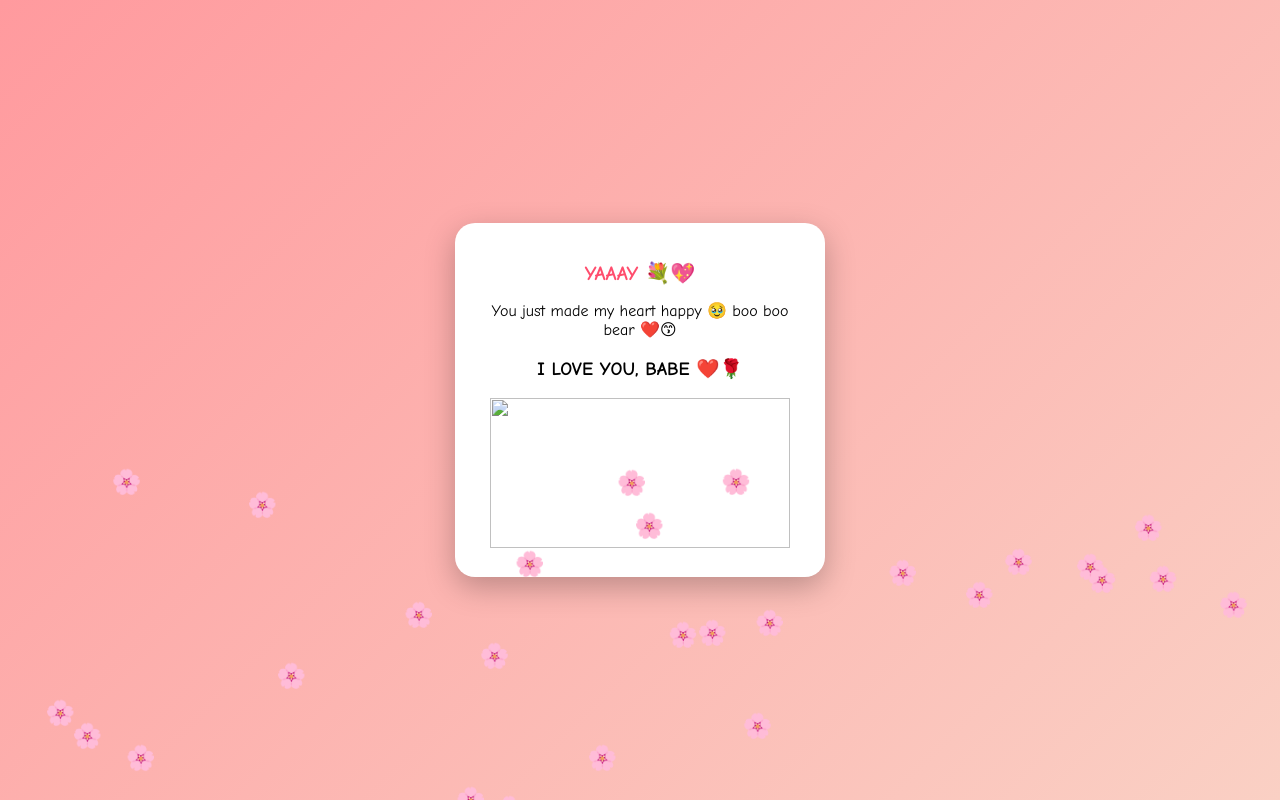
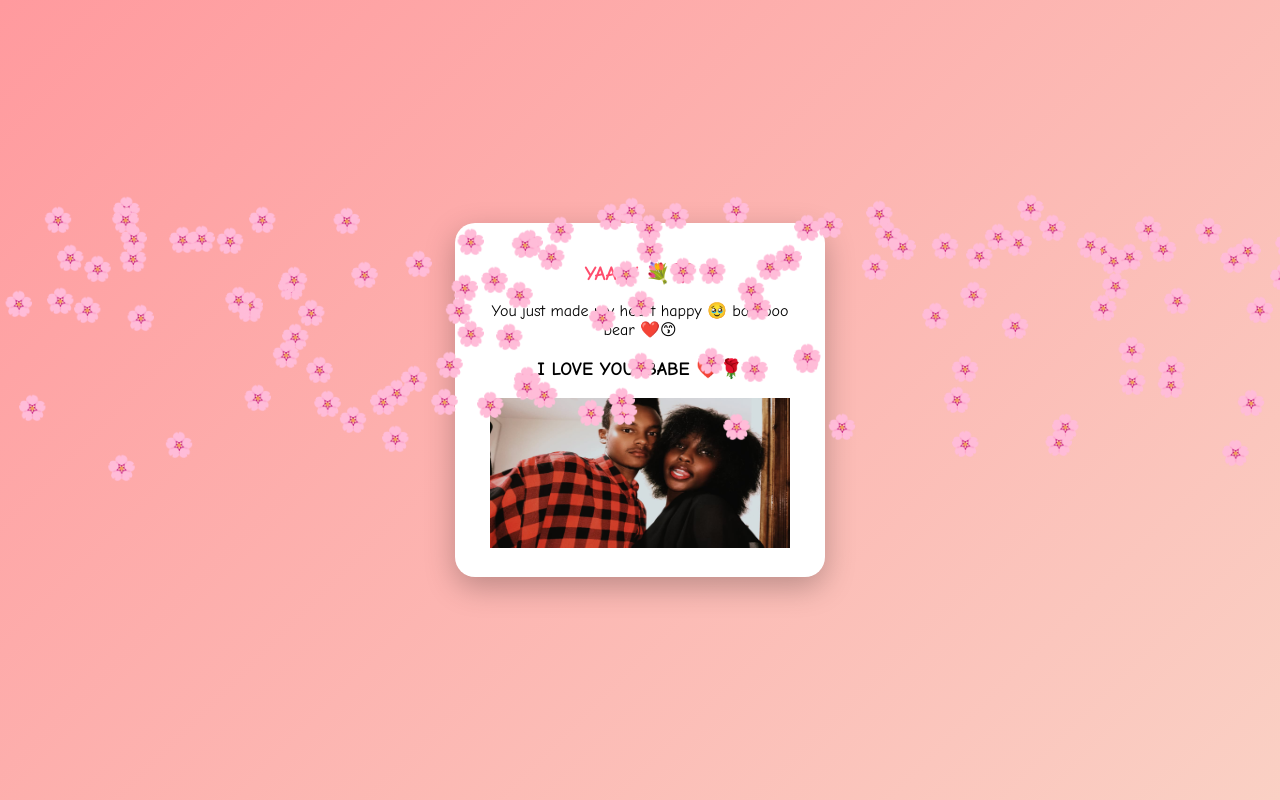
Before and after one commit to d-dan-cloud/Valentine, a plain HTML site: page index.html in a window 1280 px wide. Both pictures are taken after a click on the button "YES ❤️". Drawn offline with Linux system fonts and the light colour scheme.

Commit message:
Add files via upload

```diff
--- a/index.html
+++ b/index.html
@@ -10,12 +10,12 @@
 <body>
 
 <audio id="music">
-    <source src="assets/song.mp3" type="audio/mpeg">
+    <source src="song.mp3" type="audio/mpeg">
 </audio>
 
 <div class="card" id="card">
 
-    <img src="assets/photo1.jpg" class="photo">
+    <img src="photo1.jpg" class="photo">
 
     <h1>Sandra Wambui,<br>will you be my Valentine? 💘</h1>
 
--- a/script.js
+++ b/script.js
@@ -22,7 +22,7 @@ yesBtn.addEventListener("click", () => {
         <h1>YAAAY 💐💖</h1>
         <p>You just made my heart happy 🥹 boo boo bear ❤️😙</p>
         <h3>I LOVE YOU, BABE ❤️🌹</h3>
-        <img src="assets/photo.jpg" style="width:300px; height:150px;">
+        <img src="photo.jpg" style="width:300px; height:150px;">
     `;
 
     flowerRain();
@@ -30,15 +30,15 @@ yesBtn.addEventListener("click", () => {
 
 // Flower rain
 function flowerRain() {
-    for (let i = 0; i < 40; i++) {
+    for (let i = 0; i < 120; i++) {
         const f = document.createElement("div");
         f.className = "flower";
         f.innerHTML = "🌸";
         f.style.left = Math.random() * window.innerWidth + "px";
-        f.style.animationDuration = (Math.random() * 3 + 2) + "s";
+        f.style.animationDuration = (Math.random() * 6 + 5) + "s";
         document.body.appendChild(f);
 
-        setTimeout(() => f.remove(), 5000);
+        setTimeout(() => f.remove(), 10000);
     }
 }
 
--- a/style.css
+++ b/style.css
@@ -67,4 +67,3 @@ button {
         transform: translateY(110vh);
     }
 }
-ssssssssssssss
```
